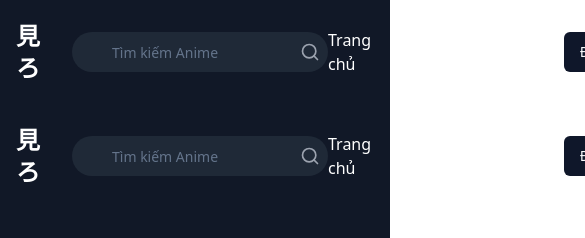
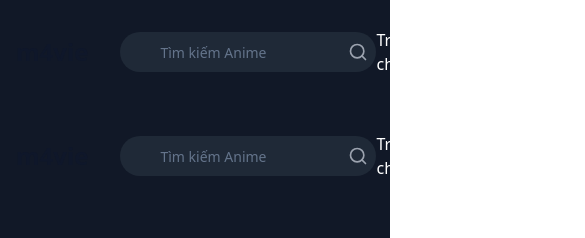
Before and after one commit to hnmike/demo_, a React (Vite) app: page / in a window 390 px wide. Shown: the top 238 px of the page, 585 px wide, since content can reach past the window. Built offline with nearby package versions, Linux system fonts and the light colour scheme.

Commit message:
Change title and color
Updated the heading title to "m4vie" and changed the color to responsive dark.
[skip gpt_engineer]

```diff
--- a/src/App.jsx
+++ b/src/App.jsx
@@ -4,11 +4,13 @@ import { QueryClient, QueryClientProvider } from "@tanstack/react-query";
 import { BrowserRouter, Routes, Route } from "react-router-dom";
 import { navItems } from "./nav-items";
 import Header from "./components/Header";
+import { ThemeProvider } from "next-themes";
 
 const queryClient = new QueryClient();
 
 const App = () => (
   <QueryClientProvider client={queryClient}>
+    <ThemeProvider attribute="class" defaultTheme="system" enableSystem>
       <TooltipProvider>
         <Toaster />
         <BrowserRouter>
@@ -20,6 +22,7 @@ const App = () => (
           </Routes>
         </BrowserRouter>
       </TooltipProvider>
+    </ThemeProvider>
   </QueryClientProvider>
 );
 
--- a/src/components/Header.jsx
+++ b/src/components/Header.jsx
@@ -18,7 +18,7 @@ const Header = ({ onSearch, onLoginClick, onSignupClick, onProfileClick }) => {
     <header className="bg-gray-900 text-white py-4">
       <div className="container mx-auto px-4 flex items-center justify-between">
         <div className="flex items-center space-x-8">
-          <Link to="/" className="text-2xl font-bold">見ろ</Link>
+          <Link to="/" className="text-2xl font-bold text-primary dark:text-primary-foreground">m4vie</Link>
           <form onSubmit={handleSearch} className="relative">
             <Input
               type="text"
```
Lines whose indentation alone changed are shown as unchanged.
